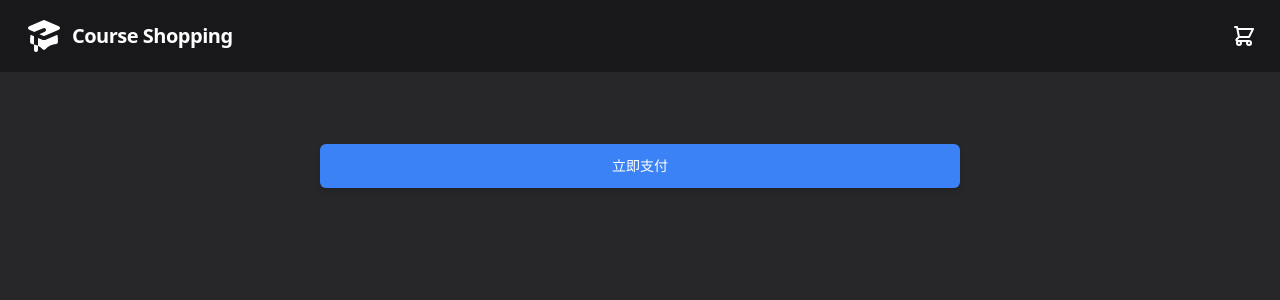
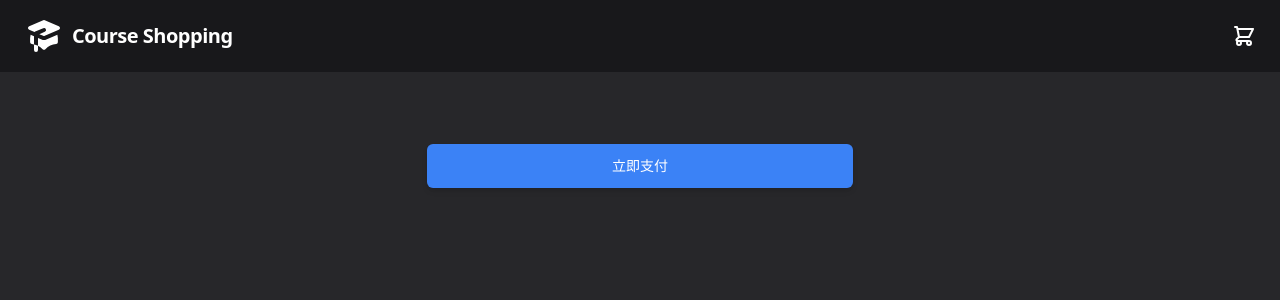
Before and after one commit to cuitaocrazy/supervision, a Next.js app in the folder web-site/simple-shopping/: page /shoppingCarList in a window 1280 px wide. Shown: the top 300 px of the page. Built offline with nearby package versions, Linux system fonts and the light colour scheme.

Commit message:
修改购物车列表页面支付按钮居中的样式，给页面添加注释信息

```diff
--- a/web-site/simple-shopping/components/ShoppingCar.tsx
+++ b/web-site/simple-shopping/components/ShoppingCar.tsx
@@ -33,7 +33,7 @@ const ShoppingCar: FC<CarProps> = (props) => {
       alert('取消成功')
     }
   }
-  return <div className="flex justify-center 2xl:w-1/2">
+  return <div className="flex justify-center ">
     <div className="flex flex-row mb-5 bg-white border border-gray-200 rounded-lg shadow-md ">
      <div className="ml-2">
         <input type="radio" name="option" className="mt-10 mr-8" onClick={choose}/>
@@ -46,10 +46,6 @@ const ShoppingCar: FC<CarProps> = (props) => {
         <div className="flex flex-row justify-between px-3">
           <div className="text-red-500">¥{props.amt}</div>
           <input type="button" className="px-3 py-1 text-white rounded-md shadow-md bg-secondary-500 hover:bg-secondary-700 hover:shadow-none" value="删除" onClick={() => { deleteFun() }} >
-            {/* <svg xmlns="http://www.w3.org/2000/svg" className="w-5 h-5 text-primary-700" fill="none" viewBox="0 0 24 24" stroke="currentColor">
-              <path strokeLinecap="round" strokeLinejoin="round" strokeWidth="2"
-                d="M19 7l-.867 12.142A2 2 0 0116.138 21H7.862a2 2 0 01-1.995-1.858L5 7m5 4v6m4-6v6m1-10V4a1 1 0 00-1-1h-4a1 1 0 00-1 1v3M4 7h16" />
-            </svg> */}
           </input>
         </div>
       </div>
--- a/web-site/simple-shopping/pages/detail.tsx
+++ b/web-site/simple-shopping/pages/detail.tsx
@@ -5,6 +5,7 @@ import { increment } from '@/features/order-cart/counterSlice'
 import { useRouter } from 'next/router'
 import { Order } from '@/types/types'
 
+// 商品详细信息页面
 const Detail: NextPage = () => {
   const router = useRouter()
   const { item } = router.query
--- a/web-site/simple-shopping/pages/shoppingCarList.tsx
+++ b/web-site/simple-shopping/pages/shoppingCarList.tsx
@@ -10,6 +10,8 @@ type State = {
   chooseOrder? : Order,
   carList : Order[]
 }
+
+// 购物车商品信息页面
 const ShoppingCarList: NextPage = () => {
   const router = useRouter()
   const { carList } = router.query
@@ -45,12 +47,13 @@ const ShoppingCarList: NextPage = () => {
   // 向后台发送要够买的课程数据
 
   return <Layout title="购物车" >
-    <div className="grid grid-cols-1 py-6 m-auto max-w-7xl">
+    <div className="flex flex-col justify-center py-6 m-auto max-w-7xl">
       {state.carList.map((item, index) => {
         return <ShoppingCar key={index} keyIndex={index} image={item.image} title={item.USVItemDesc || ''} amt={item.TranAmt} setChosenLesson={setChosenLesson} onDelete={onDelete} order={item} />
       })}
-      <input type="button" onClick={onSubmit} value="立即支付" className="py-3 my-10 text-sm font-medium text-white rounded-md shadow-md mx-80 bg-secondary-500 focus:outline-none hover:bg-secondary-700 hover:shadow-none"
-      ></input>
+      <div className='flex justify-center'>
+      <input type="button" onClick={onSubmit} value="立即支付" className="flex justify-center w-1/3 py-3 my-10 text-sm font-medium text-white rounded-md shadow-md bg-secondary-500 focus:outline-none hover:bg-secondary-700 hover:shadow-none" />
+      </div>
       </div>
   </Layout>
 }
--- a/web-site/simple-shopping/pages/test.tsx
+++ b/web-site/simple-shopping/pages/test.tsx
@@ -5,6 +5,7 @@ import { useAppDispatch } from '@/app/hook'
 import { increment } from '@/features/order-cart/counterSlice'
 import { Order } from '@/types/types'
 
+// 课程列表页面
 const Test: NextPage = () => {
   const dispatch = useAppDispatch()
 
```
